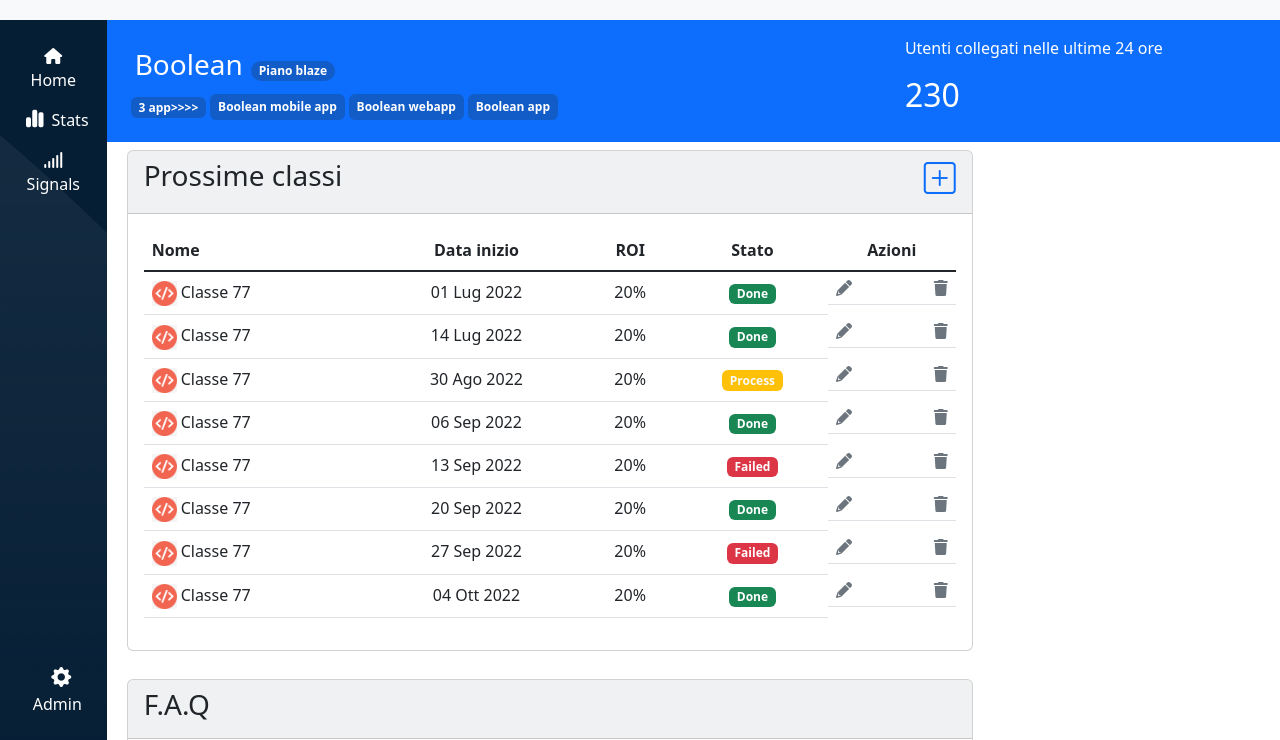
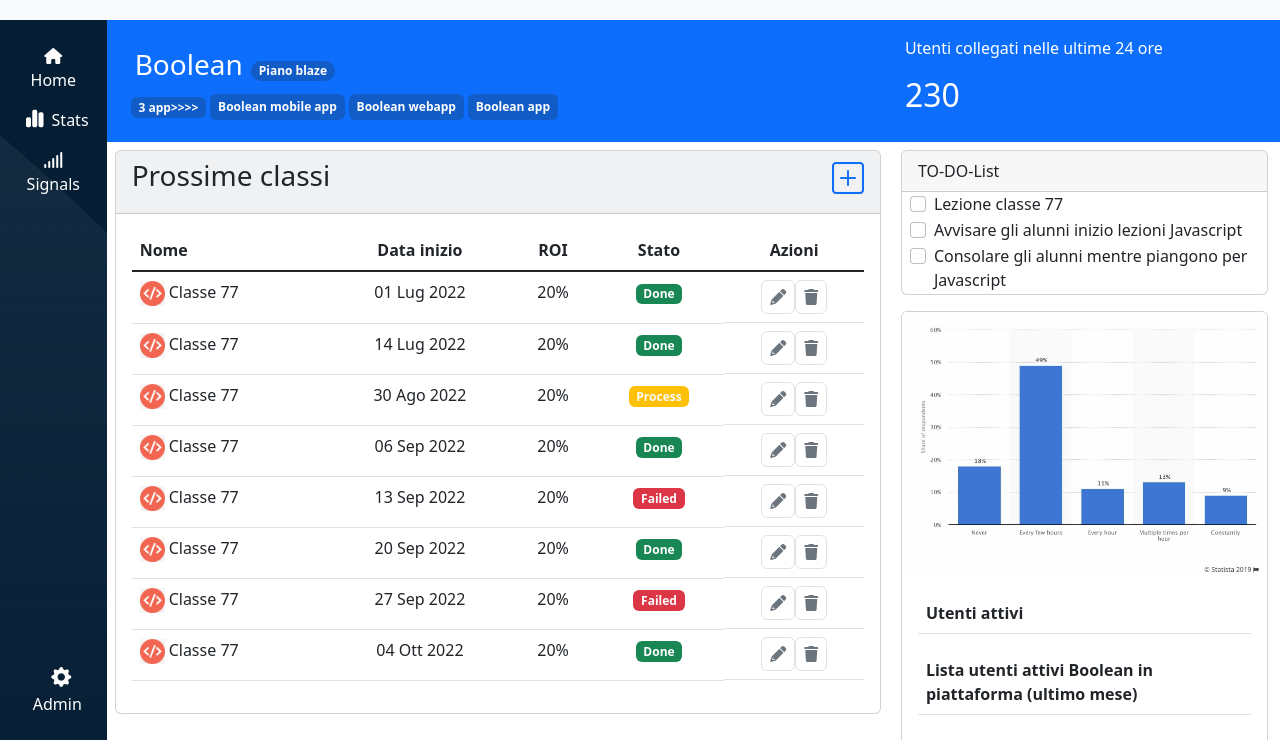
Before and after one commit to Dario-Miccinelli/html-css-bootstrap-dashboard, a plain HTML site: page index.html in a window 1280 px wide. Shown: the part 60-800 px from the top of the page. Drawn offline with nearby package versions, Linux system fonts and the light colour scheme.

Commit message:
fine "contenuto standard"

```diff
--- a/assets/css/style.css
+++ b/assets/css/style.css
@@ -48,3 +48,14 @@
 overflow-y: auto;
 height: 100%;
 }
+
+#container-totale > header > nav > div > a.navbar-brand.d-inline.d-lg-none > img {
+    width: 30px;
+}
+
+@media only screen and  (max-width: 990px) {
+	#container-totale > header > nav > div {
+        flex-wrap: unset;
+
+    }
+}
--- a/index.html
+++ b/index.html
@@ -112,7 +112,8 @@
 
 
               </div>
-              <div class="col-lg-9 p-1">
+              <div class="row">
+                <div class="col-lg-8 p-1">
                   <!-- Prossime classi -->
                   <div class="row m-1">
                     <div class="card p-0 mb-4">
@@ -139,61 +140,62 @@
                               <td class="d-none d-lg-table-cell text-center">01 Lug 2022</td>
                               <td class="roi d-none d-md-table-cell text-center">20%</td>
                               <td class="text-center"><span class="badge text-bg-success">Done</span></td>
-                            <td class="d-flex text-secondary justify-content-between"><i class="fa-solid fa-pencil"></i><i class="fa-solid fa-trash"></i></td>
+                              <td class="d-flex text-secondary justify-content-center"><i class="fa-solid fa-pencil border rounded p-2"></i><i class="fa-solid fa-trash border rounded p-2"></i></td>
                             </tr>
                             <tr>
                               <td><img class="jt-avatar me-1" src="./assets/img/class-avatar.jpg" alt="class avatar">Classe 77</td>
                               <td class="d-none d-lg-table-cell text-center">14 Lug 2022</td>
                               <td class="roi d-none d-md-table-cell text-center">20%</td>
                               <td class="text-center"><span class="badge text-bg-success">Done</span></td>
-                            <td class="d-flex text-secondary justify-content-between"><i class="fa-solid fa-pencil"></i><i class="fa-solid fa-trash"></i></td>
+                              <td class="d-flex text-secondary  justify-content-center "><i class="fa-solid fa-pencil border rounded p-2"></i><i class="fa-solid fa-trash border rounded p-2"></i></td>
                             </tr>
                             <tr>
                               <td><img class="jt-avatar me-1" src="./assets/img/class-avatar.jpg" alt="class avatar">Classe 77</td>
                               <td class="d-none d-lg-table-cell text-center">30 Ago 2022</td>
                               <td class="roi d-none d-md-table-cell text-center">20%</td>
                               <td class="text-center"><span class="badge text-bg-warning text-light">Process</span></td>
-                            <td class="d-flex text-secondary justify-content-between"><i class="fa-solid fa-pencil"></i><i class="fa-solid fa-trash"></i></td>
+                              <td class="d-flex text-secondary justify-content-center  "><i class="fa-solid fa-pencil border rounded p-2"></i><i class="fa-solid fa-trash border rounded p-2"></i></td>
                             </tr>
                             <tr>
                               <td><img class="jt-avatar me-1" src="./assets/img/class-avatar.jpg" alt="class avatar">Classe 77</td>
                               <td class="d-none d-lg-table-cell text-center">06 Sep 2022</td>
                               <td class="roi d-none d-md-table-cell text-center">20%</td>
                               <td class="text-center"><span class="badge text-bg-success">Done</span></td>
-                            <td class="d-flex text-secondary justify-content-between"><i class="fa-solid fa-pencil"></i><i class="fa-solid fa-trash"></i></td>
+                              <td class="d-flex text-secondary justify-content-center"><i class="fa-solid fa-pencil  border rounded p-2"></i><i class="fa-solid fa-trash border rounded p-2"></i></td>
                             </tr>
                             <tr>
                               <td><img class="jt-avatar me-1" src="./assets/img/class-avatar.jpg" alt="class avatar">Classe 77</td>
                               <td class="d-none d-lg-table-cell text-center">13 Sep 2022</td>
                               <td class="roi d-none d-md-table-cell text-center">20%</td>
                               <td class="text-center"><span class="badge text-bg-danger">Failed</span></td>
-                            <td class="d-flex text-secondary justify-content-between"><i class="fa-solid fa-pencil"></i><i class="fa-solid fa-trash"></i></td>
+                              <td class="d-flex text-secondary justify-content-center"><i class="fa-solid fa-pencil border rounded p-2"></i><i class="fa-solid fa-trash border rounded p-2"></i></td>
                             </tr>
                             <tr>
                               <td><img class="jt-avatar me-1" src="./assets/img/class-avatar.jpg" alt="class avatar">Classe 77</td>
                               <td class="d-none d-lg-table-cell text-center">20 Sep 2022</td>
                               <td class="roi d-none d-md-table-cell text-center">20%</td>
                               <td class="text-center"><span class="badge text-bg-success">Done</span></td>
-                            <td class="d-flex text-secondary justify-content-between"><i class="fa-solid fa-pencil"></i><i class="fa-solid fa-trash"></i></td>
+                              <td class="d-flex text-secondary justify-content-center"><i class="fa-solid fa-pencil border rounded p-2"></i><i class="fa-solid fa-trash border rounded p-2"></i></td>
                             </tr>
                             <tr>
                               <td><img class="jt-avatar me-1" src="./assets/img/class-avatar.jpg" alt="class avatar">Classe 77</td>
                               <td class="d-none d-lg-table-cell text-center">27 Sep 2022</td>
                               <td class="roi d-none d-md-table-cell text-center">20%</td>
                               <td class="text-center"><span class="badge text-bg-danger">Failed</span></td>
-                            <td class="d-flex text-secondary justify-content-between"><i class="fa-solid fa-pencil"></i><i class="fa-solid fa-trash"></i></td>
+                              <td class="d-flex text-secondary justify-content-center"><i class="fa-solid fa-pencil border rounded p-2"></i><i class="fa-solid fa-trash border rounded p-2"></i></td>
                             </tr>
                             <tr>
                               <td><img class="jt-avatar me-1" src="./assets/img/class-avatar.jpg" alt="class avatar">Classe 77</td>
                               <td class="d-none d-lg-table-cell text-center">04 Ott 2022</td>
                               <td class="roi d-none d-md-table-cell text-center">20%</td>
                               <td class="text-center"><span class="badge text-bg-success">Done</span></td>
-                            <td class="d-flex text-secondary justify-content-between"><i class="fa-solid fa-pencil"></i><i class="fa-solid fa-trash"></i></td>
+                              <td class="d-flex text-secondary justify-content-center"><i class="fa-solid fa-pencil border rounded p-2"></i><i class="fa-solid fa-trash border rounded p-2"></i></td>
                             </tr>
                           </tbody>
                         </table>
                       </div>
                     </div>
+
                   </div>
                   <!-- /Prossime classi -->
 
@@ -228,11 +230,11 @@
                           <div class="accordion-item">
                             <h2 class="accordion-header" id="flush-headingThree">
                               <button class="accordion-button collapsed" type="button" data-bs-toggle="collapse" data-bs-target="#flush-collapseThree" aria-expanded="false" aria-controls="flush-collapseThree">
-                              Perchè il menù laterale non rimane al posto suo?
+                                Sei pronto per Javascript?
                               </button>
                             </h2>
                             <div id="flush-collapseThree" class="accordion-collapse collapse" aria-labelledby="flush-headingThree" data-bs-parent="#accordionFlushExample">
-                            <div class="accordion-body">Stai sbagliando qualcosa come sempre</div>
+                              <div class="accordion-body">NO.</div>
                             </div>
                           </div>
                         </div>
@@ -240,9 +242,102 @@
                     </div>
                   </div>
                   <!-- /FAQ -->
+
+                </div>
+                <div class="col-lg-4 mt-2">
+                  <div class="card">
+                    <div class="card-header">
+                      TO-DO-List
+                    </div>
+                    <ul class="list-group list-group-flush">
+                      <div class="form-check mx-2">
+                        <input class="form-check-input" type="checkbox" value="" id="dc-check1">
+                        <label class="form-check-label" for="flexCheckDefault">
+                          Lezione classe 77
+                        </label>
+                      </div>
+                      <div class="form-check mx-2">
+                        <input class="form-check-input" type="checkbox" value="" id="dc-check1">
+                        <label class="form-check-label" for="flexCheckDefault">
+                          Avvisare gli alunni inizio lezioni Javascript
+                        </label>
+                      </div>
+                      <div class="form-check mx-2">
+                        <input class="form-check-input" type="checkbox" value="" id="dc-check1">
+                        <label class="form-check-label" for="flexCheckDefault">
+                          Consolare gli alunni mentre piangono per Javascript
+                        </label>
+                      </div>
+                    </ul>
+                  </div>
+
+                  <div class="card mt-3">
+                    <img class="card-img-top" src="./assets/img/chart.jpg" alt="Card image cap">
+                    <div class="card-body">
+                      <table class="table">
+                        <thead>
+                          <tr class="table-columns-name">
+                            <th scope="col" class="name">Utenti attivi</th>
+
+                          </tr>
+                        </thead>
+                        <table class="table">
+                          <thead>
+                            <tr class="table-columns-name">
+
+
+                              <th scope="col" class="name">Lista utenti attivi Boolean in piattaforma (ultimo mese)</th>
+
+                            </tr>
+                          </thead>
+                          <table class="table">
+                            <thead>
+                              <tr class="table-columns-name">
+
+
+                                <th scope="col" class="name">Gennaio: 1200</th>
+
+                              </tr>
+                            </thead>
+                            <table class="table">
+                              <thead>
+                                <tr class="table-columns-name">
+
+
+                                  <th scope="col" class="name">Febbraio: 900</th>
+
+                                </tr>
+                              </thead>
+                              <table class="table">
+                                <thead>
+                                  <tr class="table-columns-name">
+
+
+                                    <th scope="col" class="name">Marzo: 1400</th>
+
+                                  </tr>
+
+                                </thead>
+                                <table class="table">
+                                  <thead>
+                                    <tr class="table-columns-name">
+
+
+                                      <th scope="col" class="name"><a href="#">Clicca qui per un report approfondito.</a></th>
+
+                                    </tr>
+
+                                  </thead>
+
+                    </div>
+                  </div>
+                </div>
+
+
               </div>
 
             </div>
+
           </div>
 
 
```
Lines whose indentation alone changed are shown as unchanged.
